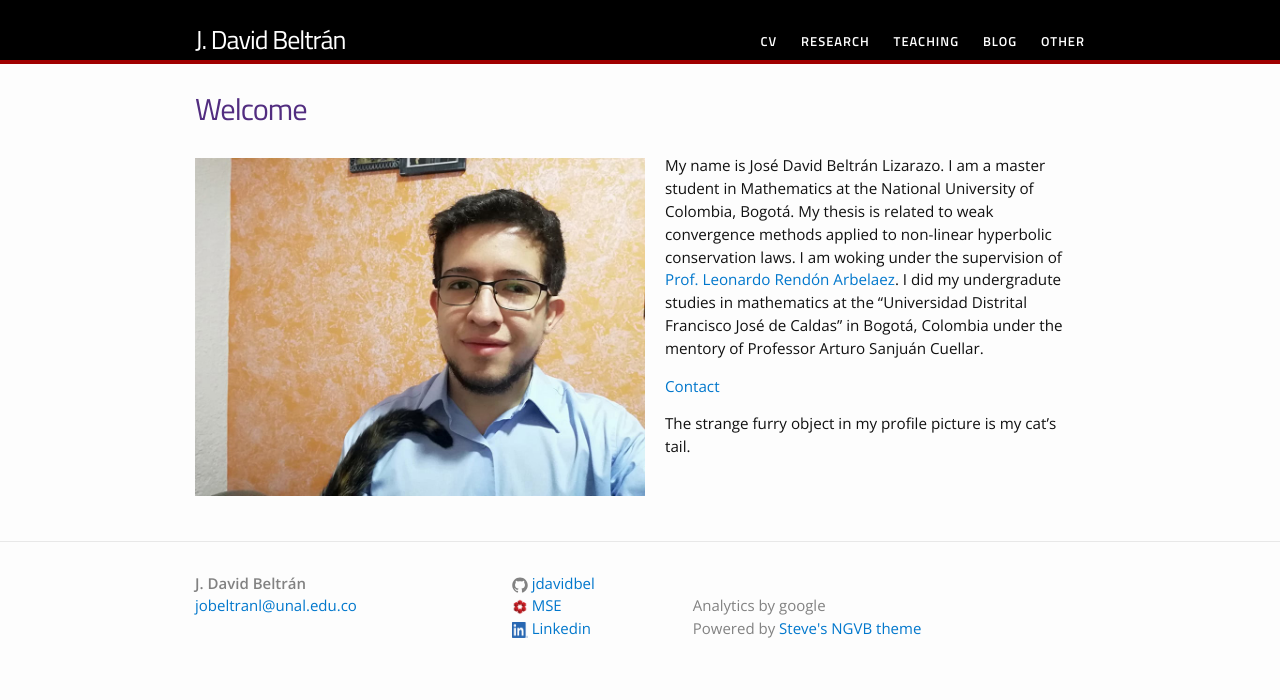
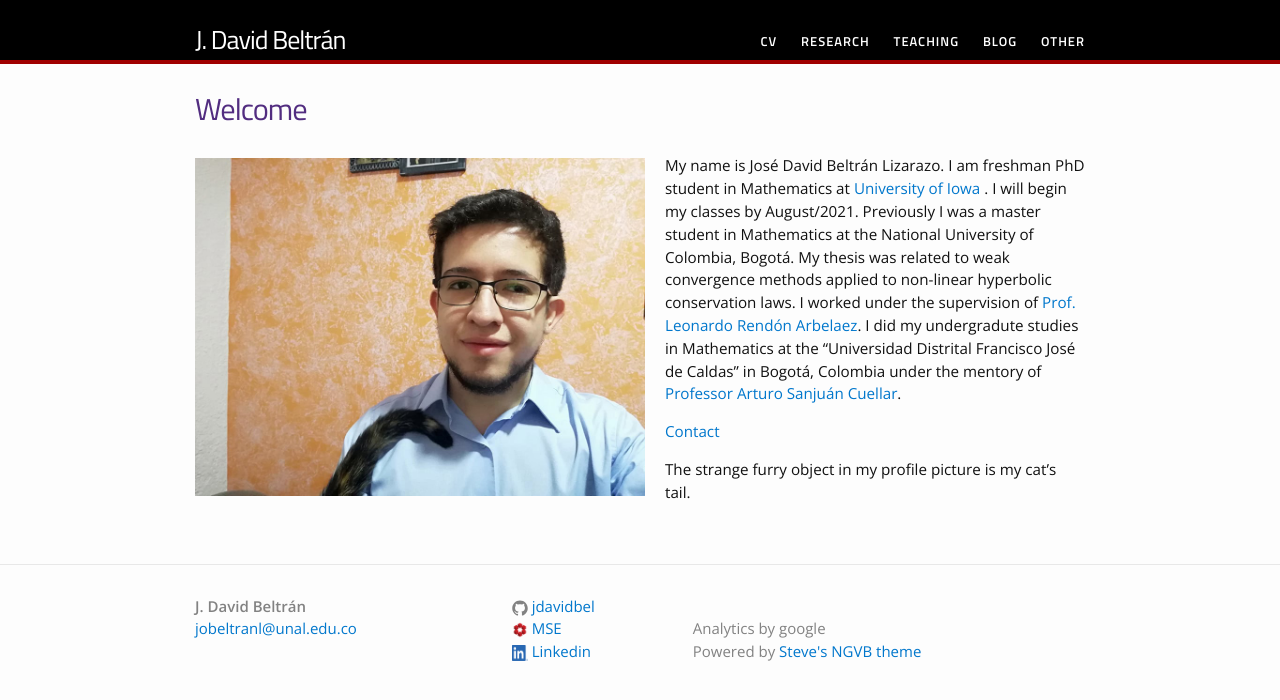
Before and after one commit to jdavidbel/jdavidbel.github.io, a Jekyll site: the page built from index.md, in a window 1280 px wide. Shown: the top 700 px of the page. Built offline with Jekyll 4.4.1, drawn with Linux system fonts in a browser that asks for light colours.

Commit message:
Personal Info

```diff
--- a/index.md
+++ b/index.md
@@ -6,9 +6,9 @@ permalink: /
 {% include image.html url="images/photo1.jpg" caption="" width="450px" align="left" %}
 
 My name is José David Beltrán Lizarazo.
-I am a master student in Mathematics at the National University of Colombia, Bogotá.
-My thesis is related to weak convergence methods applied to non-linear hyperbolic conservation laws. I am woking under the supervision of [Prof. Leonardo Rendón Arbelaez](https://scholar.google.com/citations?user=5U0ZQxcAAAAJ&hl=es).
-I did my undergradute studies in mathematics at the "Universidad Distrital Francisco José de Caldas" in Bogotá, Colombia under the mentory of Professor Arturo Sanjuán Cuellar.
+I am freshman PhD student in Mathematics at [University of Iowa](https://math.uiowa.edu/) . I will begin my classes by August/2021. Previously I was a master student in Mathematics at the National University of Colombia, Bogotá.
+My thesis was related to weak convergence methods applied to non-linear hyperbolic conservation laws. I worked under the supervision of [Prof. Leonardo Rendón Arbelaez](https://scholar.google.com/citations?user=5U0ZQxcAAAAJ&hl=es).
+I did my undergradute studies in Mathematics at the "Universidad Distrital Francisco José de Caldas" in Bogotá, Colombia under the mentory of [Professor Arturo Sanjuán Cuellar](https://comunidad.udistrital.edu.co/arturosanjuan/).
 
 
 [Contact](/contact/)
```
